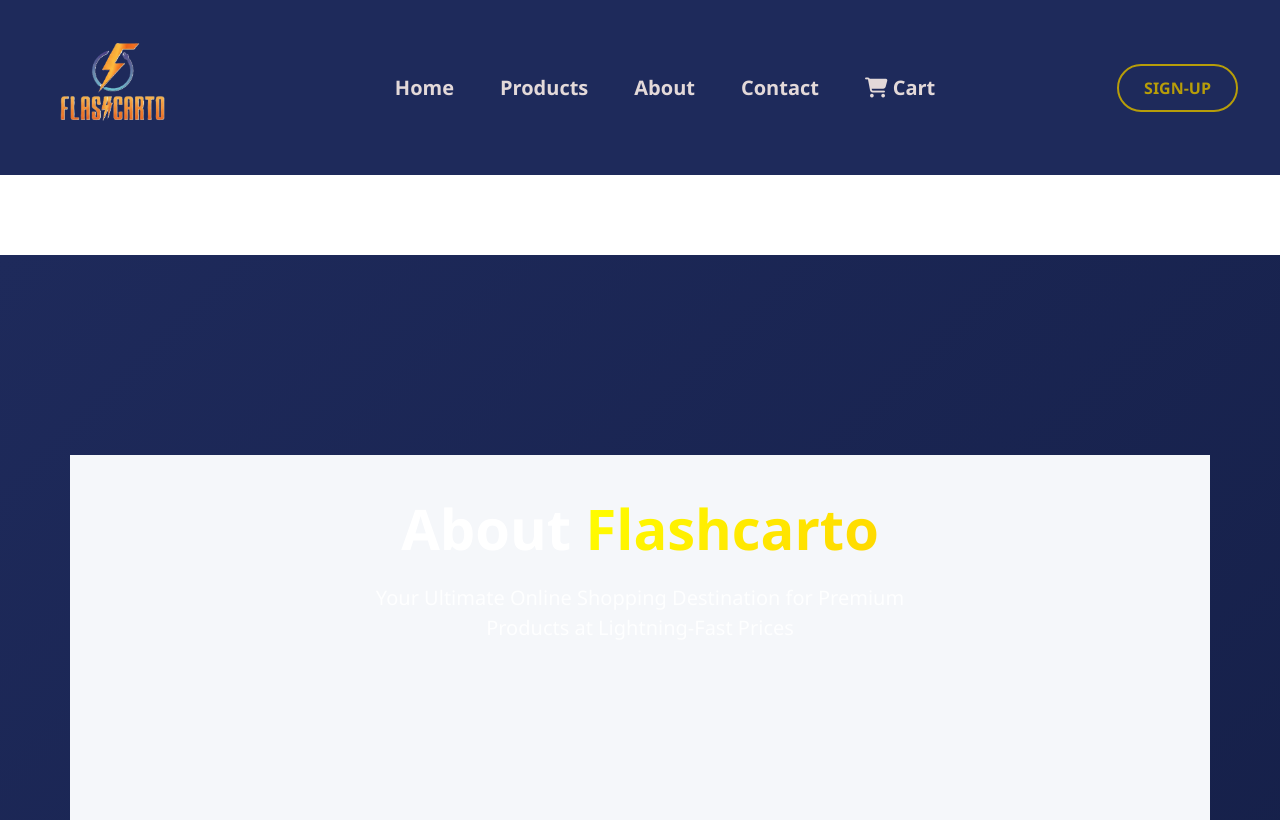
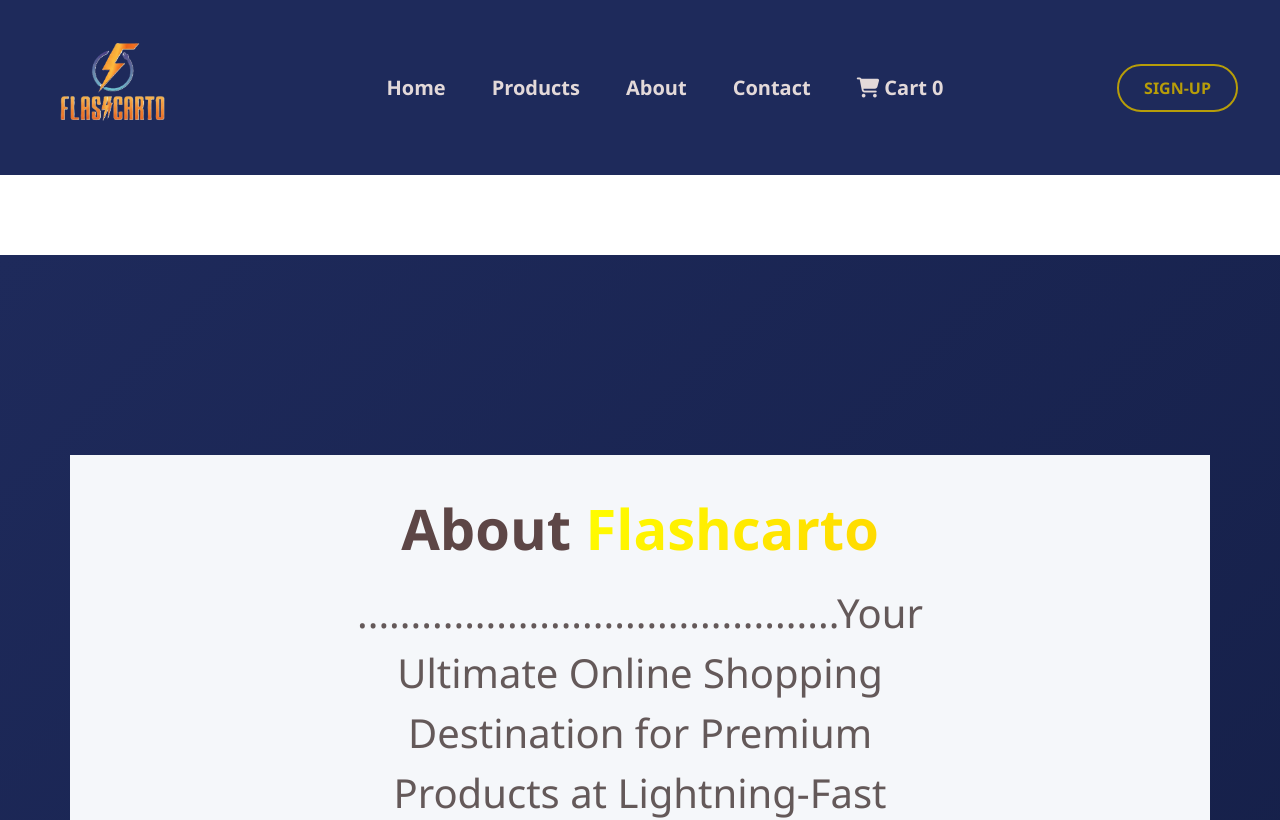
Before and after one commit to gamesmohamed123r-hub/flashcarto, a React (Create React App) app: page /about in a window 1280 px wide. Shown: the top 820 px of the page. Built offline with nearby package versions, Linux system fonts and the light colour scheme; no server answers.

Commit message:
finished 100%

```diff
--- a/public/css/main.css
+++ b/public/css/main.css
@@ -282,7 +282,7 @@ body {
 
 .about-hero-content {
     text-align: center;
-    color: white;
+    color: rgb(93, 70, 70);
 }
 
 .about-hero-content h1 {
@@ -299,8 +299,8 @@ body {
 }
 
 .about-hero-content p {
-    font-size: 20px;
-    color: rgba(255, 255, 255, 0.9);
+    font-size: 40px;
+    color: rgba(84, 71, 71, 0.9);
     max-width: 600px;
     margin: 0 auto;
 }
--- a/src/About/Details.jsx
+++ b/src/About/Details.jsx
@@ -9,7 +9,7 @@ function Details() {
         <div className="container">
             <div className="about-hero-content">
                 <h1>About <span className="highlight">Flashcarto</span></h1>
-                <p>Your Ultimate Online Shopping Destination for Premium Products at Lightning-Fast Prices</p>
+                <p>.............................................Your Ultimate Online Shopping Destination for Premium Products at Lightning-Fast Prices.........................</p>
             </div>
         </div>
      </section>
--- a/src/Cart/Cartpage.js
+++ b/src/Cart/Cartpage.js
@@ -19,7 +19,7 @@ function Cartpage() {
         )
     }
   return (
-    <div>
+    <CartProvider>
         <Navbar/>
         <div className='container'>
           <div className='row'>
@@ -75,7 +75,7 @@ function Cartpage() {
             </div>
           </div>
          </div>
-    </div>
+    </CartProvider>
   )
 }
 
--- a/src/Home/Navbar.jsx
+++ b/src/Home/Navbar.jsx
@@ -1,6 +1,8 @@
 import { Link } from "react-router-dom";
+import { useCart } from 'react-use-cart';
 
 function Navbar(){
+    const{totalItems}=useCart();
     return(
         <div>
         <header>
@@ -30,7 +32,7 @@ function Navbar(){
                         </li>
                         <li className="nav-item">
                             <Link className="nav-link" to="/cart">
-                                <i className="fas fa-shopping-cart"></i> Cart
+                                <i className="fas fa-shopping-cart"></i> Cart {totalItems}
                             </Link>
                         </li>
                     </ul>
```
